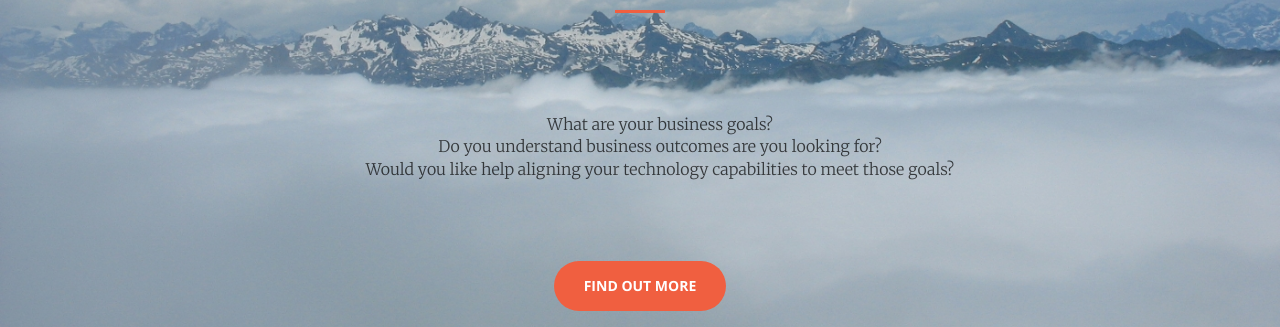
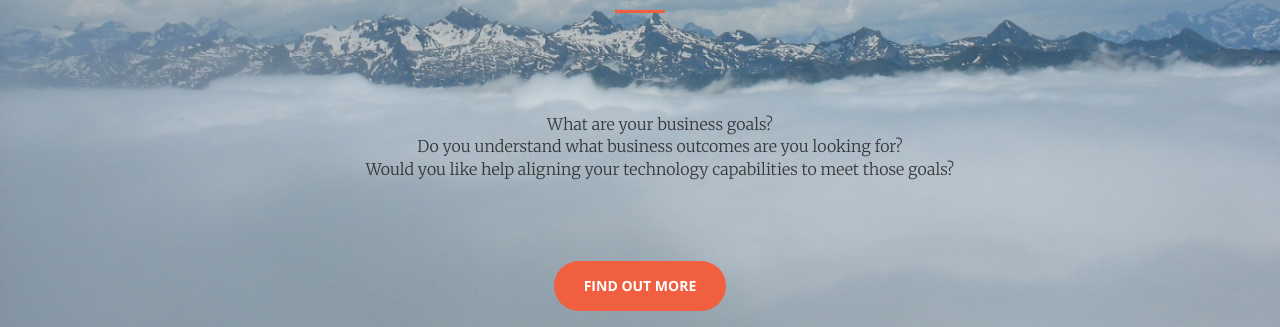
Before and after one commit to highlandrulz/highlandr, a Jekyll site: the page built from index.html, in a window 1280 px wide. Shown: the part 447-774 px from the top of the page. Built offline with Jekyll 4.4.1, drawn with Linux system fonts in a browser that asks for light colours.

Commit message:
Correct text

```diff
--- a/index.html
+++ b/index.html
@@ -10,7 +10,7 @@ title: Home Page
                 <p>
                     <ul>
                     <li>What are your business goals?</li>
-                    <li>Do you understand business outcomes are you looking for?</li>
+                    <li>Do you understand what business outcomes are you looking for?</li>
                     <li>Would you like help aligning your technology capabilities to meet those goals?</li>
                     </ul>
                 </p>
```
Also changed, not shown: .travis.yml, 1 other file.
